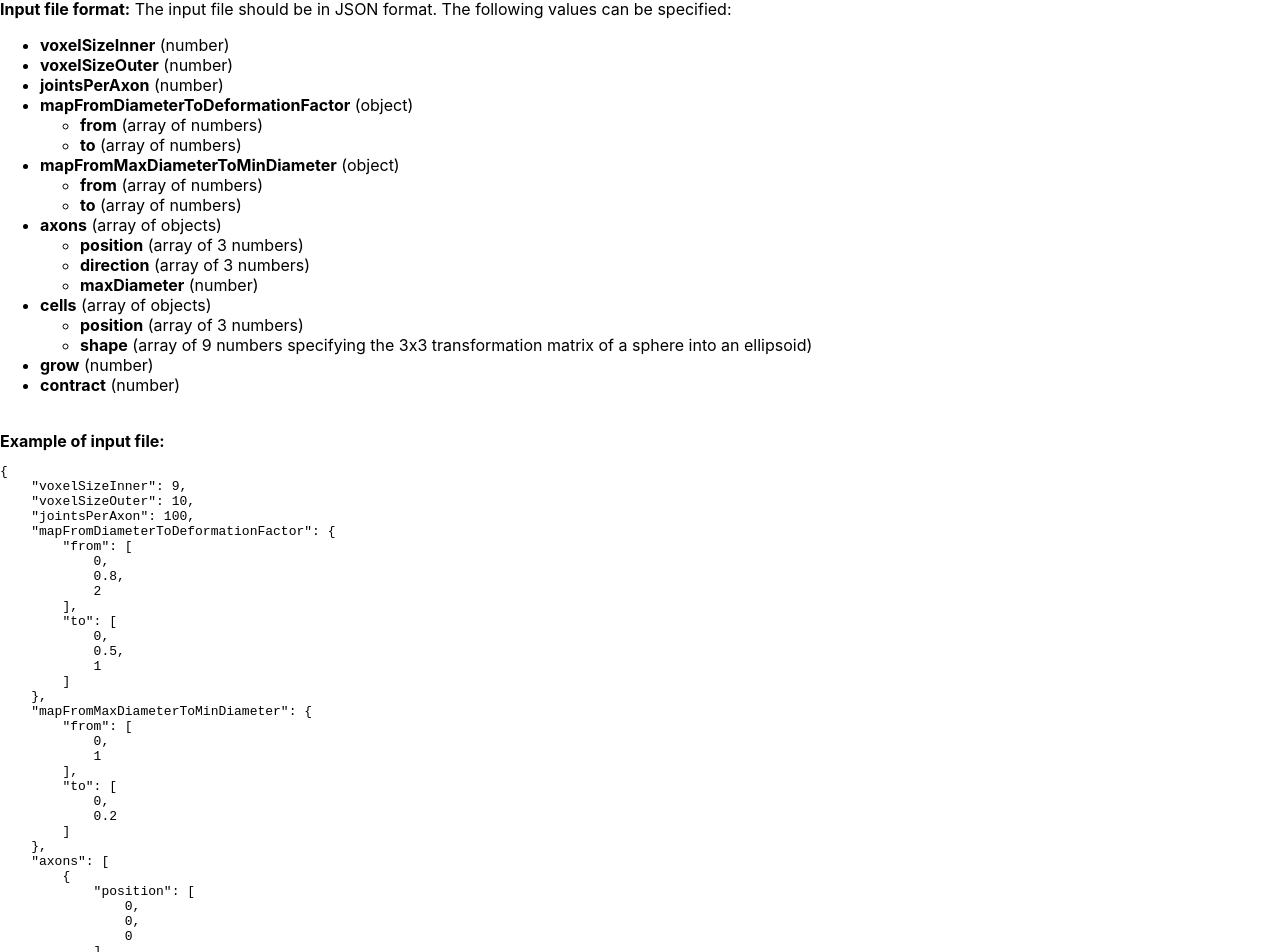
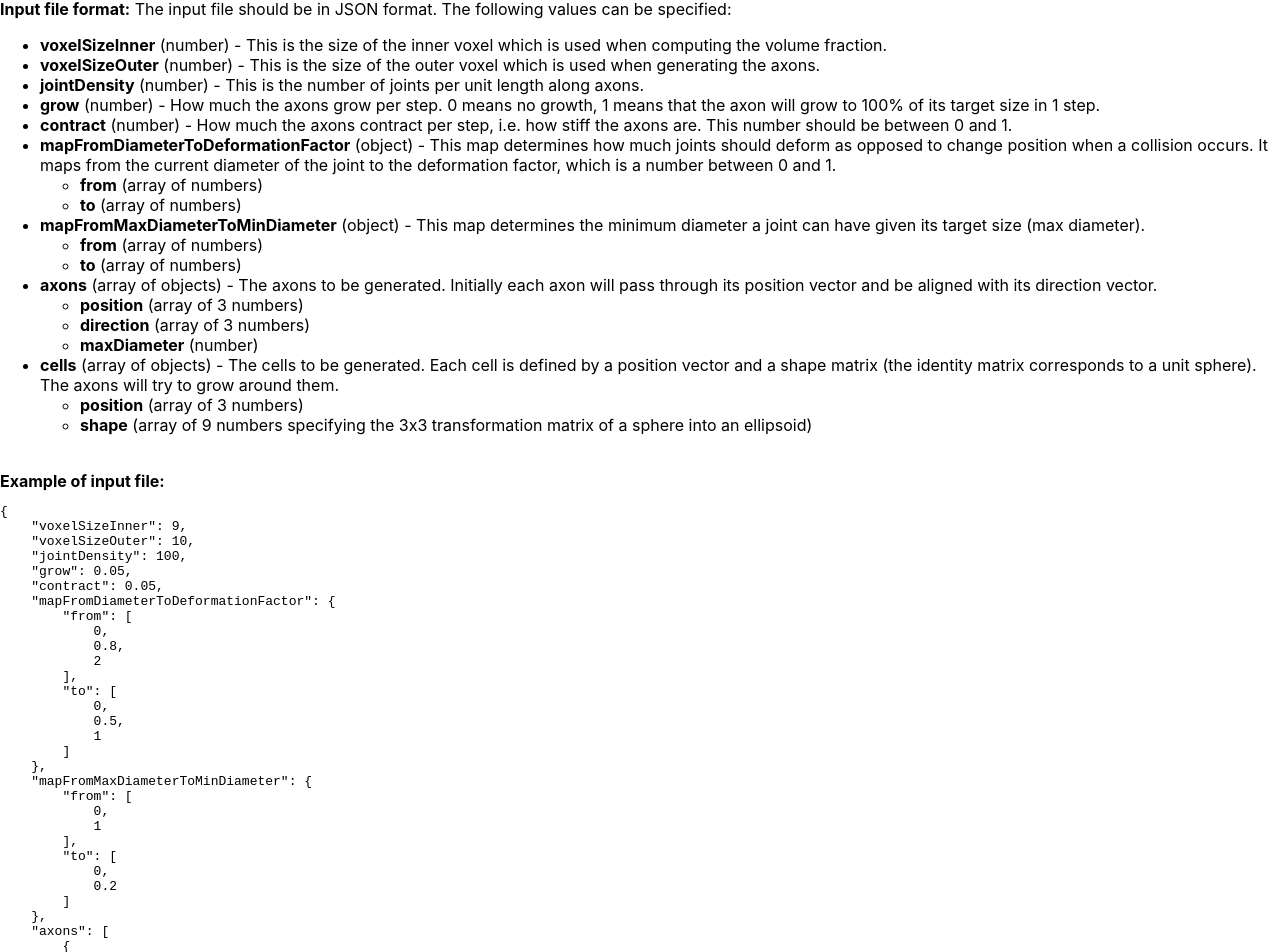
Before and after one commit to MaP-science/WhiteMatterGenerator, a React (Create React App) app: page / in a window 1280 px wide. Shown: the part 873-1825 px from the top of the page. Built offline with nearby package versions, Linux system fonts and the light colour scheme.

Commit message:
input format

```diff
--- a/src/App.js
+++ b/src/App.js
@@ -137,14 +137,14 @@ export default props => {
 
             setVoxelSize(data.voxelSizeInner);
             setGridSize(data.voxelSizeOuter);
-            setJointDensity(data.jointsPerAxon);
+            setJointDensity(data.jointDensity);
             setGrowSpeed(data.grow);
             setContractSpeed(data.contract);
 
             const s = new Synthesizer(
                 data.voxelSizeInner,
                 data.voxelSizeOuter,
-                data.jointsPerAxon,
+                data.jointDensity,
                 new Mapping(data.mapFromDiameterToDeformationFactor.from, data.mapFromDiameterToDeformationFactor.to),
                 new Mapping(data.mapFromMaxDiameterToMinDiameter.from, data.mapFromMaxDiameterToMinDiameter.to)
             );
--- a/src/inputExample.js
+++ b/src/inputExample.js
@@ -1,7 +1,9 @@
 export default {
     voxelSizeInner: 9,
     voxelSizeOuter: 10,
-    jointsPerAxon: 100,
+    jointDensity: 100,
+    grow: 0.05,
+    contract: 0.05,
     mapFromDiameterToDeformationFactor: {
         from: [0, 0.8, 2],
         to: [0, 0.5, 1]
@@ -27,7 +29,5 @@ export default {
             position: [2, 1, 0],
             shape: [1.5, 0, 0, 0, 1, 0, 0, 0, 1]
         }
-    ],
-    grow: 0.05,
-    contract: 0.05
+    ]
 };
--- a/src/inputFormat.js
+++ b/src/inputFormat.js
@@ -6,16 +6,28 @@ export default props => (
         <b>Input file format:</b> The input file should be in JSON format. The following values can be specified:
         <ul>
             <li>
-                <b>voxelSizeInner</b> (number)
+                <b>voxelSizeInner</b> (number) - This is the size of the inner voxel which is used when computing the
+                volume fraction.
             </li>
             <li>
-                <b>voxelSizeOuter</b> (number)
+                <b>voxelSizeOuter</b> (number) - This is the size of the outer voxel which is used when generating the
+                axons.
             </li>
             <li>
-                <b>jointsPerAxon</b> (number)
+                <b>jointDensity</b> (number) - This is the number of joints per unit length along axons.
             </li>
             <li>
-                <b>mapFromDiameterToDeformationFactor</b> (object)
+                <b>grow</b> (number) - How much the axons grow per step. 0 means no growth, 1 means that the axon will
+                grow to 100% of its target size in 1 step.
+            </li>
+            <li>
+                <b>contract</b> (number) - How much the axons contract per step, i.e. how stiff the axons are. This
+                number should be between 0 and 1.
+            </li>
+            <li>
+                <b>mapFromDiameterToDeformationFactor</b> (object) - This map determines how much joints should deform
+                as opposed to change position when a collision occurs. It maps from the current diameter of the joint to
+                the deformation factor, which is a number between 0 and 1.
                 <ul>
                     <li>
                         <b>from</b> (array of numbers)
@@ -26,7 +38,8 @@ export default props => (
                 </ul>
             </li>
             <li>
-                <b>mapFromMaxDiameterToMinDiameter</b> (object)
+                <b>mapFromMaxDiameterToMinDiameter</b> (object) - This map determines the minimum diameter a joint can
+                have given its target size (max diameter).
                 <ul>
                     <li>
                         <b>from</b> (array of numbers)
@@ -37,7 +50,8 @@ export default props => (
                 </ul>
             </li>
             <li>
-                <b>axons</b> (array of objects)
+                <b>axons</b> (array of objects) - The axons to be generated. Initially each axon will pass through its
+                position vector and be aligned with its direction vector.
                 <ul>
                     <li>
                         <b>position</b> (array of 3 numbers)
@@ -51,7 +65,9 @@ export default props => (
                 </ul>
             </li>
             <li>
-                <b>cells</b> (array of objects)
+                <b>cells</b> (array of objects) - The cells to be generated. Each cell is defined by a position vector
+                and a shape matrix (the identity matrix corresponds to a unit sphere). The axons will try to grow around
+                them.
                 <ul>
                     <li>
                         <b>position</b> (array of 3 numbers)
@@ -62,12 +78,6 @@ export default props => (
                     </li>
                 </ul>
             </li>
-            <li>
-                <b>grow</b> (number)
-            </li>
-            <li>
-                <b>contract</b> (number)
-            </li>
         </ul>
         <br />
         <b>Example of input file:</b>
```
